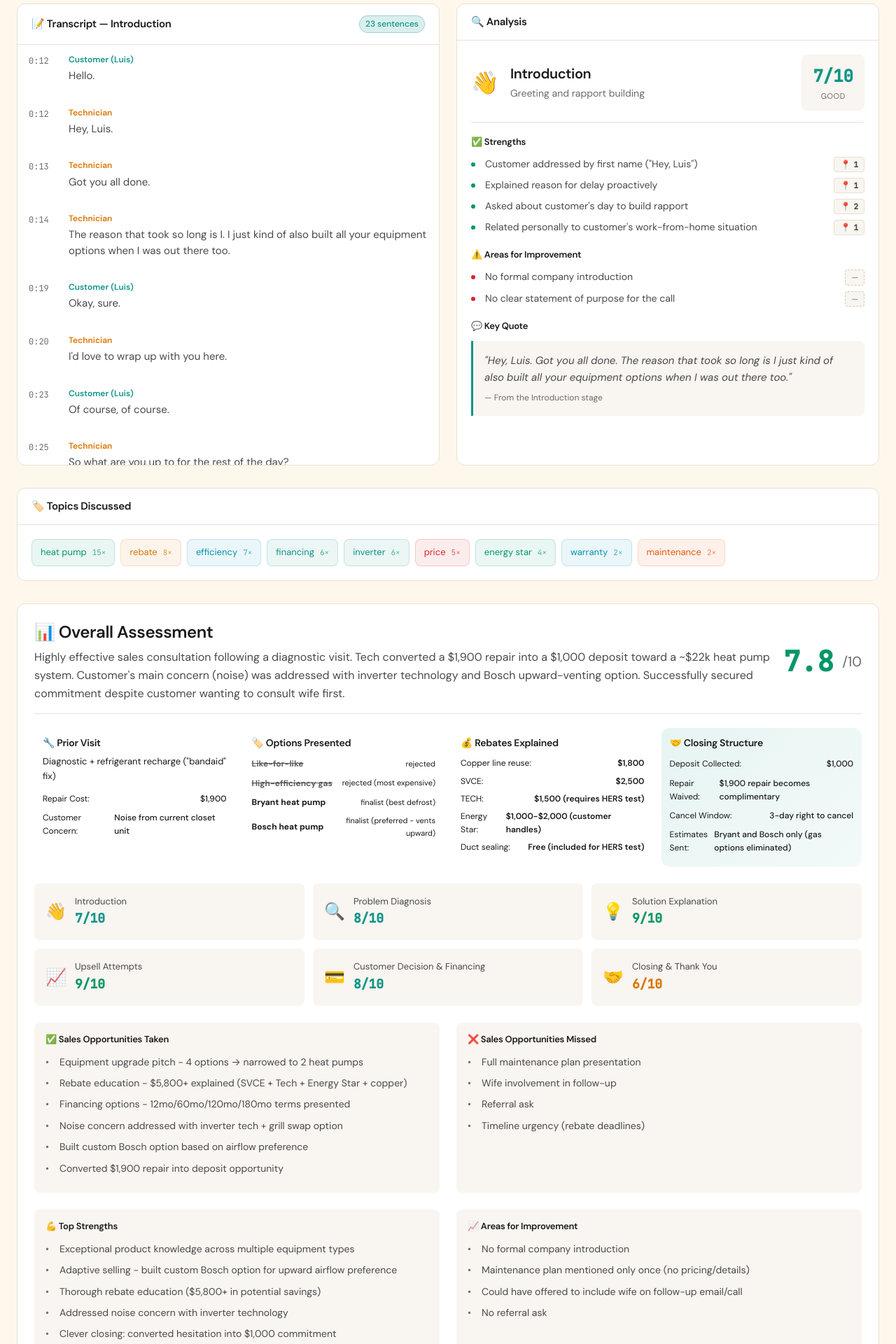
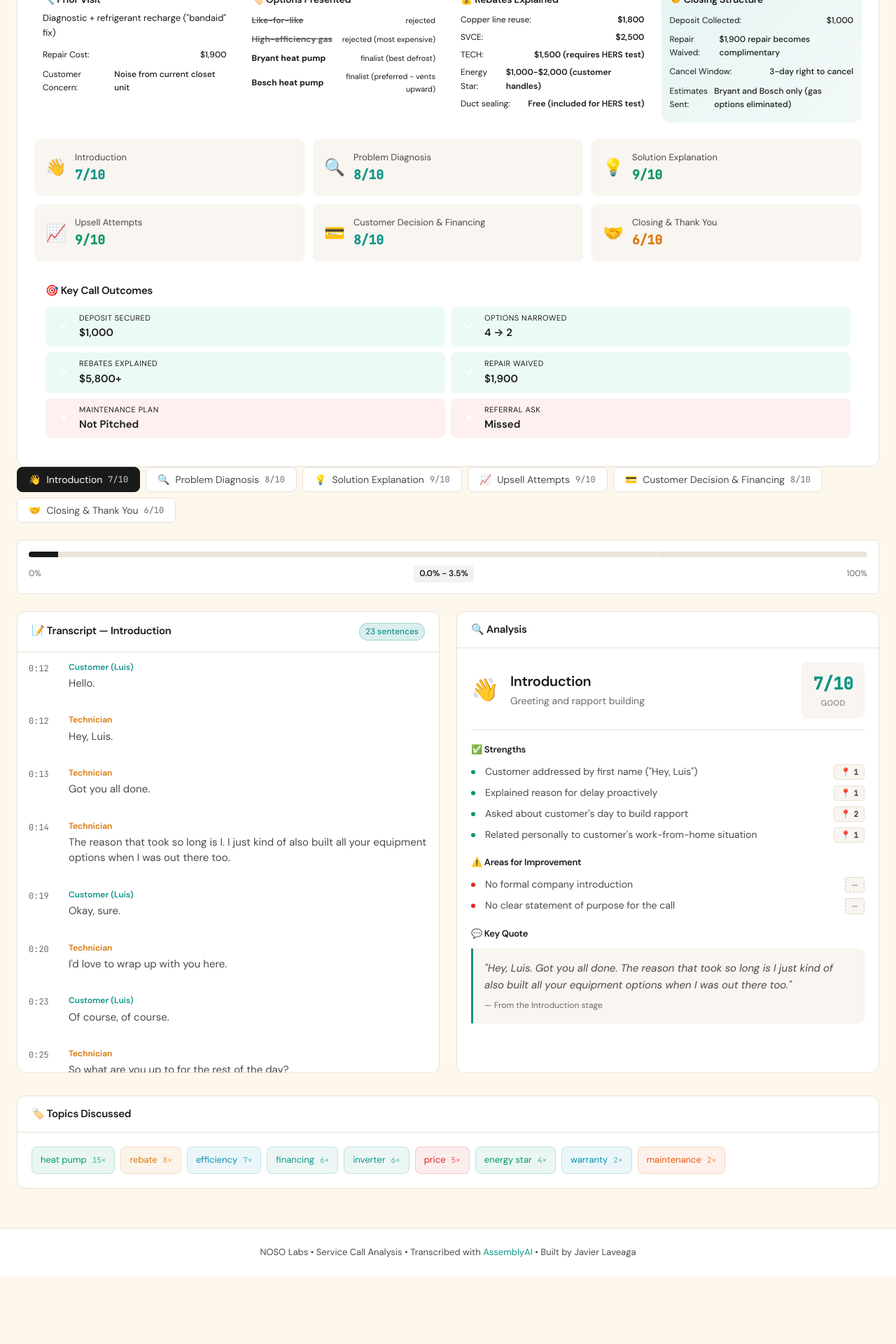
Before and after one commit to javier-la200426/NOSO, a React (Vite) app: page / in a window 1280 px wide. Shown: the part 440-2360 px from the top of the page at 70% size. After the commit the page ends 2264 px from the top, so only its background shows below. Built offline with nearby package versions, Linux system fonts and the light colour scheme.

Commit message:
moved overall asssesment section up

```diff
--- a/src/App.css
+++ b/src/App.css
@@ -1143,6 +1143,291 @@
    END CALL CONTEXT GRID STYLES
    ============================================ */
 
+/* ============================================
+   VISUAL CHARTS STYLES
+   ============================================ */
+.charts-section {
+  display: grid;
+  grid-template-columns: 1fr 1fr;
+  gap: var(--space-4);
+}
+
+.chart-container,
+.outcomes-container,
+.donut-container {
+  background: var(--color-surface);
+  border: 1px solid var(--color-border);
+  border-radius: var(--radius-lg);
+  padding: var(--space-4);
+}
+
+.chart-container {
+  grid-column: span 2;
+}
+
+.chart-title {
+  font-size: 0.9375rem;
+  font-weight: 600;
+  margin-bottom: var(--space-3);
+  color: var(--color-text);
+}
+
+/* Bar Chart */
+.bar-chart {
+  display: flex;
+  flex-direction: column;
+  gap: var(--space-2);
+}
+
+.bar-row {
+  display: flex;
+  align-items: center;
+  gap: var(--space-3);
+}
+
+.bar-label {
+  display: flex;
+  align-items: center;
+  gap: var(--space-2);
+  min-width: 180px;
+  font-size: 0.8125rem;
+}
+
+.bar-icon {
+  font-size: 1rem;
+}
+
+.bar-name {
+  color: var(--color-text-muted);
+}
+
+.bar-track {
+  flex: 1;
+  height: 28px;
+  background: var(--color-bg);
+  border-radius: var(--radius-md);
+  overflow: hidden;
+}
+
+.bar-fill {
+  height: 100%;
+  border-radius: var(--radius-md);
+  display: flex;
+  align-items: center;
+  justify-content: flex-end;
+  padding-right: var(--space-2);
+  transition: width 0.5s ease;
+  min-width: 40px;
+}
+
+.bar-fill.excellent {
+  background: linear-gradient(90deg, #10b981, #34d399);
+}
+
+.bar-fill.good {
+  background: linear-gradient(90deg, #0d9488, #14b8a6);
+}
+
+.bar-fill.partial {
+  background: linear-gradient(90deg, #f59e0b, #fbbf24);
+}
+
+.bar-fill.missed {
+  background: linear-gradient(90deg, #ef4444, #f87171);
+}
+
+.bar-value {
+  font-size: 0.8125rem;
+  font-weight: 700;
+  color: white;
+  text-shadow: 0 1px 2px rgba(0,0,0,0.2);
+}
+
+/* Outcomes Grid */
+.outcomes-grid {
+  display: grid;
+  grid-template-columns: repeat(2, 1fr);
+  gap: var(--space-2);
+}
+
+.outcome-card {
+  display: flex;
+  align-items: center;
+  gap: var(--space-2);
+  padding: var(--space-2) var(--space-3);
+  border-radius: var(--radius-md);
+  border: 1px solid var(--color-border);
+}
+
+.outcome-card.win {
+  background: rgba(16, 185, 129, 0.08);
+  border-color: rgba(16, 185, 129, 0.3);
+}
+
+.outcome-card.miss {
+  background: rgba(239, 68, 68, 0.08);
+  border-color: rgba(239, 68, 68, 0.3);
+}
+
+.outcome-icon {
+  width: 28px;
+  height: 28px;
+  border-radius: 50%;
+  display: flex;
+  align-items: center;
+  justify-content: center;
+  font-weight: 700;
+  font-size: 0.875rem;
+  flex-shrink: 0;
+}
+
+.outcome-card.win .outcome-icon {
+  background: var(--color-success);
+  color: white;
+}
+
+.outcome-card.miss .outcome-icon {
+  background: var(--color-danger);
+  color: white;
+}
+
+.outcome-content {
+  flex: 1;
+  min-width: 0;
+}
+
+.outcome-label {
+  font-size: 0.6875rem;
+  color: var(--color-text-muted);
+  text-transform: uppercase;
+  letter-spacing: 0.5px;
+}
+
+.outcome-value {
+  font-size: 0.9375rem;
+  font-weight: 600;
+  color: var(--color-text);
+}
+
+.outcome-card.win .outcome-value {
+  color: var(--color-success);
+}
+
+.outcome-card.miss .outcome-value {
+  color: var(--color-danger);
+}
+
+/* Donut Chart */
+.donut-chart-wrapper {
+  display: flex;
+  align-items: center;
+  gap: var(--space-4);
+}
+
+.donut-chart {
+  position: relative;
+  width: 120px;
+  height: 120px;
+}
+
+.donut-svg {
+  width: 100%;
+  height: 100%;
+  transform: rotate(-90deg);
+}
+
+.donut-ring {
+  stroke: var(--color-border);
+}
+
+.donut-segment.tech {
+  stroke: var(--color-primary);
+  stroke-linecap: round;
+  transition: stroke-dasharray 0.5s ease;
+}
+
+.donut-center {
+  position: absolute;
+  top: 50%;
+  left: 50%;
+  transform: translate(-50%, -50%);
+  text-align: center;
+}
+
+.donut-percent {
+  display: block;
+  font-size: 1.25rem;
+  font-weight: 700;
+  color: var(--color-text);
+}
+
+.donut-label {
+  display: block;
+  font-size: 0.6875rem;
+  color: var(--color-text-muted);
+  text-transform: uppercase;
+}
+
+.donut-legend {
+  display: flex;
+  flex-direction: column;
+  gap: var(--space-2);
+}
+
+.legend-item {
+  display: flex;
+  align-items: center;
+  gap: var(--space-2);
+  font-size: 0.8125rem;
+  color: var(--color-text-muted);
+}
+
+.legend-dot {
+  width: 12px;
+  height: 12px;
+  border-radius: 50%;
+}
+
+.legend-dot.tech {
+  background: var(--color-primary);
+}
+
+.legend-dot.customer {
+  background: var(--color-border);
+}
+
+@media (max-width: 900px) {
+  .charts-section {
+    grid-template-columns: 1fr;
+  }
+
+  .chart-container {
+    grid-column: span 1;
+  }
+
+  .bar-label {
+    min-width: 140px;
+  }
+}
+
+@media (max-width: 640px) {
+  .outcomes-grid {
+    grid-template-columns: 1fr;
+  }
+
+  .bar-label {
+    min-width: 100px;
+  }
+
+  .bar-name {
+    font-size: 0.75rem;
+  }
+}
+
+/* ============================================
+   END VISUAL CHARTS STYLES
+   ============================================ */
+
 /* Responsive */
 @media (max-width: 640px) {
   .header-meta {
--- a/src/App.jsx
+++ b/src/App.jsx
@@ -241,6 +241,136 @@ function App() {
             </div>
           </div>
         </div>
+
+        {/* Overall Assessment Section */}
+        <section className="summary-section">
+          <div className="summary-header">
+            <div>
+              <h2 style={{ marginBottom: 'var(--space-2)' }}>
+                📊 Overall Assessment
+              </h2>
+              <p>{CALL_ASSESSMENT.summary}</p>
+            </div>
+            <div className="summary-score">
+              <span className="summary-score-value">
+                {CALL_ASSESSMENT.overallScore}
+              </span>
+              <span className="summary-score-max">/10</span>
+            </div>
+          </div>
+
+          {/* Call Context */}
+          <div className="call-context-grid" style={{ marginTop: 'var(--space-4)', marginBottom: 'var(--space-4)' }}>
+            <div className="context-card">
+              <h4>🔧 Prior Visit</h4>
+              <p>{CALL_ASSESSMENT.callContext.priorVisit}</p>
+              <div className="context-detail">
+                <span>Repair Cost:</span> <strong>{CALL_ASSESSMENT.callContext.repairCost}</strong>
+              </div>
+              <div className="context-detail">
+                <span>Customer Concern:</span> <strong>{CALL_ASSESSMENT.callContext.customerConcern}</strong>
+              </div>
+            </div>
+            <div className="context-card">
+              <h4>🏷️ Options Presented</h4>
+              <ul className="options-list">
+                {CALL_ASSESSMENT.optionsPresented.map((opt, idx) => (
+                  <li key={idx} className={opt.status.includes('finalist') ? 'finalist' : opt.status.includes('rejected') ? 'rejected' : ''}>
+                    <strong>{opt.name}</strong>
+                    <span className="option-status">{opt.status}</span>
+                  </li>
+                ))}
+              </ul>
+            </div>
+            <div className="context-card">
+              <h4>💰 Rebates Explained</h4>
+              <ul className="rebates-list">
+                <li><span>Copper line reuse:</span> <strong>{CALL_ASSESSMENT.rebatesExplained.copperLineReuse}</strong></li>
+                <li><span>SVCE:</span> <strong>{CALL_ASSESSMENT.rebatesExplained.svce}</strong></li>
+                <li><span>TECH:</span> <strong>{CALL_ASSESSMENT.rebatesExplained.tech}</strong></li>
+                <li><span>Energy Star:</span> <strong>{CALL_ASSESSMENT.rebatesExplained.energyStar}</strong></li>
+                <li><span>Duct sealing:</span> <strong>{CALL_ASSESSMENT.rebatesExplained.ductSealingPromo}</strong></li>
+              </ul>
+            </div>
+            <div className="context-card highlight">
+              <h4>🤝 Closing Structure</h4>
+              <div className="closing-detail">
+                <span>Deposit Collected:</span> <strong style={{ color: 'var(--color-success)' }}>{CALL_ASSESSMENT.closingStructure.deposit}</strong>
+              </div>
+              <div className="closing-detail">
+                <span>Repair Waived:</span> <strong>{CALL_ASSESSMENT.closingStructure.repairWaived}</strong>
+              </div>
+              <div className="closing-detail">
+                <span>Cancel Window:</span> <strong>{CALL_ASSESSMENT.closingStructure.cancellationWindow}</strong>
+              </div>
+              <div className="closing-detail">
+                <span>Estimates Sent:</span> <strong>{CALL_ASSESSMENT.closingStructure.estimatesSent}</strong>
+              </div>
+            </div>
+          </div>
+
+          {/* Scorecard */}
+          <div className="scorecard">
+            {callStages.map((stage) => (
+              <div key={stage.id} className={`scorecard-item ${stage.status}`}>
+                <span className="scorecard-icon">{stage.icon}</span>
+                <div className="scorecard-info">
+                  <div className="scorecard-name">{stage.name}</div>
+                  <div className="scorecard-score">{stage.score}/10</div>
+                </div>
+              </div>
+            ))}
+          </div>
+
+          {/* Key Outcomes Visual */}
+          <div className="outcomes-container" style={{ marginTop: 'var(--space-4)' }}>
+            <h4 className="chart-title">🎯 Key Call Outcomes</h4>
+            <div className="outcomes-grid">
+              <div className="outcome-card win">
+                <div className="outcome-icon">✓</div>
+                <div className="outcome-content">
+                  <div className="outcome-label">Deposit Secured</div>
+                  <div className="outcome-value">$1,000</div>
+                </div>
+              </div>
+              <div className="outcome-card win">
+                <div className="outcome-icon">✓</div>
+                <div className="outcome-content">
+                  <div className="outcome-label">Options Narrowed</div>
+                  <div className="outcome-value">4 → 2</div>
+                </div>
+              </div>
+              <div className="outcome-card win">
+                <div className="outcome-icon">✓</div>
+                <div className="outcome-content">
+                  <div className="outcome-label">Rebates Explained</div>
+                  <div className="outcome-value">$5,800+</div>
+                </div>
+              </div>
+              <div className="outcome-card win">
+                <div className="outcome-icon">✓</div>
+                <div className="outcome-content">
+                  <div className="outcome-label">Repair Waived</div>
+                  <div className="outcome-value">$1,900</div>
+                </div>
+              </div>
+              <div className="outcome-card miss">
+                <div className="outcome-icon">✗</div>
+                <div className="outcome-content">
+                  <div className="outcome-label">Maintenance Plan</div>
+                  <div className="outcome-value">Not Pitched</div>
+                </div>
+              </div>
+              <div className="outcome-card miss">
+                <div className="outcome-icon">✗</div>
+                <div className="outcome-content">
+                  <div className="outcome-label">Referral Ask</div>
+                  <div className="outcome-value">Missed</div>
+                </div>
+              </div>
+            </div>
+          </div>
+        </section>
 
         {/* Stage Navigation */}
         <nav className="stage-nav">
@@ -508,132 +638,6 @@ function App() {
           </div>
         </section>
 
-        {/* Summary Section */}
-        <section className="summary-section">
-          <div className="summary-header">
-            <div>
-              <h2 style={{ marginBottom: 'var(--space-2)' }}>
-                📊 Overall Assessment
-              </h2>
-              <p>{CALL_ASSESSMENT.summary}</p>
-            </div>
-            <div className="summary-score">
-              <span className="summary-score-value">
-                {CALL_ASSESSMENT.overallScore}
-              </span>
-              <span className="summary-score-max">/10</span>
-            </div>
-          </div>
-
-          {/* Call Context */}
-          <div className="call-context-grid" style={{ marginTop: 'var(--space-4)', marginBottom: 'var(--space-4)' }}>
-            <div className="context-card">
-              <h4>🔧 Prior Visit</h4>
-              <p>{CALL_ASSESSMENT.callContext.priorVisit}</p>
-              <div className="context-detail">
-                <span>Repair Cost:</span> <strong>{CALL_ASSESSMENT.callContext.repairCost}</strong>
-              </div>
-              <div className="context-detail">
-                <span>Customer Concern:</span> <strong>{CALL_ASSESSMENT.callContext.customerConcern}</strong>
-              </div>
-            </div>
-            <div className="context-card">
-              <h4>🏷️ Options Presented</h4>
-              <ul className="options-list">
-                {CALL_ASSESSMENT.optionsPresented.map((opt, idx) => (
-                  <li key={idx} className={opt.status.includes('finalist') ? 'finalist' : opt.status.includes('rejected') ? 'rejected' : ''}>
-                    <strong>{opt.name}</strong>
-                    <span className="option-status">{opt.status}</span>
-                  </li>
-                ))}
-              </ul>
-            </div>
-            <div className="context-card">
-              <h4>💰 Rebates Explained</h4>
-              <ul className="rebates-list">
-                <li><span>Copper line reuse:</span> <strong>{CALL_ASSESSMENT.rebatesExplained.copperLineReuse}</strong></li>
-                <li><span>SVCE:</span> <strong>{CALL_ASSESSMENT.rebatesExplained.svce}</strong></li>
-                <li><span>TECH:</span> <strong>{CALL_ASSESSMENT.rebatesExplained.tech}</strong></li>
-                <li><span>Energy Star:</span> <strong>{CALL_ASSESSMENT.rebatesExplained.energyStar}</strong></li>
-                <li><span>Duct sealing:</span> <strong>{CALL_ASSESSMENT.rebatesExplained.ductSealingPromo}</strong></li>
-              </ul>
-            </div>
-            <div className="context-card highlight">
-              <h4>🤝 Closing Structure</h4>
-              <div className="closing-detail">
-                <span>Deposit Collected:</span> <strong style={{ color: 'var(--color-success)' }}>{CALL_ASSESSMENT.closingStructure.deposit}</strong>
-              </div>
-              <div className="closing-detail">
-                <span>Repair Waived:</span> <strong>{CALL_ASSESSMENT.closingStructure.repairWaived}</strong>
-              </div>
-              <div className="closing-detail">
-                <span>Cancel Window:</span> <strong>{CALL_ASSESSMENT.closingStructure.cancellationWindow}</strong>
-              </div>
-              <div className="closing-detail">
-                <span>Estimates Sent:</span> <strong>{CALL_ASSESSMENT.closingStructure.estimatesSent}</strong>
-              </div>
-            </div>
-          </div>
-
-          {/* Scorecard */}
-          <div className="scorecard">
-            {callStages.map((stage) => (
-              <div key={stage.id} className={`scorecard-item ${stage.status}`}>
-                <span className="scorecard-icon">{stage.icon}</span>
-                <div className="scorecard-info">
-                  <div className="scorecard-name">{stage.name}</div>
-                  <div className="scorecard-score">{stage.score}/10</div>
-                </div>
-              </div>
-            ))}
-          </div>
-
-          <div className="summary-content" style={{ marginTop: 'var(--space-6)' }}>
-            <div className="summary-block">
-              <h4 className="summary-block-title">
-                ✅ Sales Opportunities Taken
-              </h4>
-              <ul className="summary-list">
-                {CALL_ASSESSMENT.salesInsights.taken.map((item, idx) => (
-                  <li key={idx}>{item}</li>
-                ))}
-              </ul>
-            </div>
-
-            <div className="summary-block">
-              <h4 className="summary-block-title">
-                ❌ Sales Opportunities Missed
-              </h4>
-              <ul className="summary-list">
-                {CALL_ASSESSMENT.salesInsights.missed.map((item, idx) => (
-                  <li key={idx}>{item}</li>
-                ))}
-              </ul>
-            </div>
-
-            <div className="summary-block">
-              <h4 className="summary-block-title">
-                💪 Top Strengths
-              </h4>
-              <ul className="summary-list">
-                {CALL_ASSESSMENT.topStrengths.map((item, idx) => (
-                  <li key={idx}>{item}</li>
-                ))}
-              </ul>
-            </div>
-
-            <div className="summary-block">
-              <h4 className="summary-block-title">
-                📈 Areas for Improvement
-              </h4>
-              <ul className="summary-list">
-                {CALL_ASSESSMENT.areasForImprovement.map((item, idx) => (
-                  <li key={idx}>{item}</li>
-                ))}
-              </ul>
-            </div>
-          </div>
-        </section>
       </main>
 
       {/* Footer */}
```
